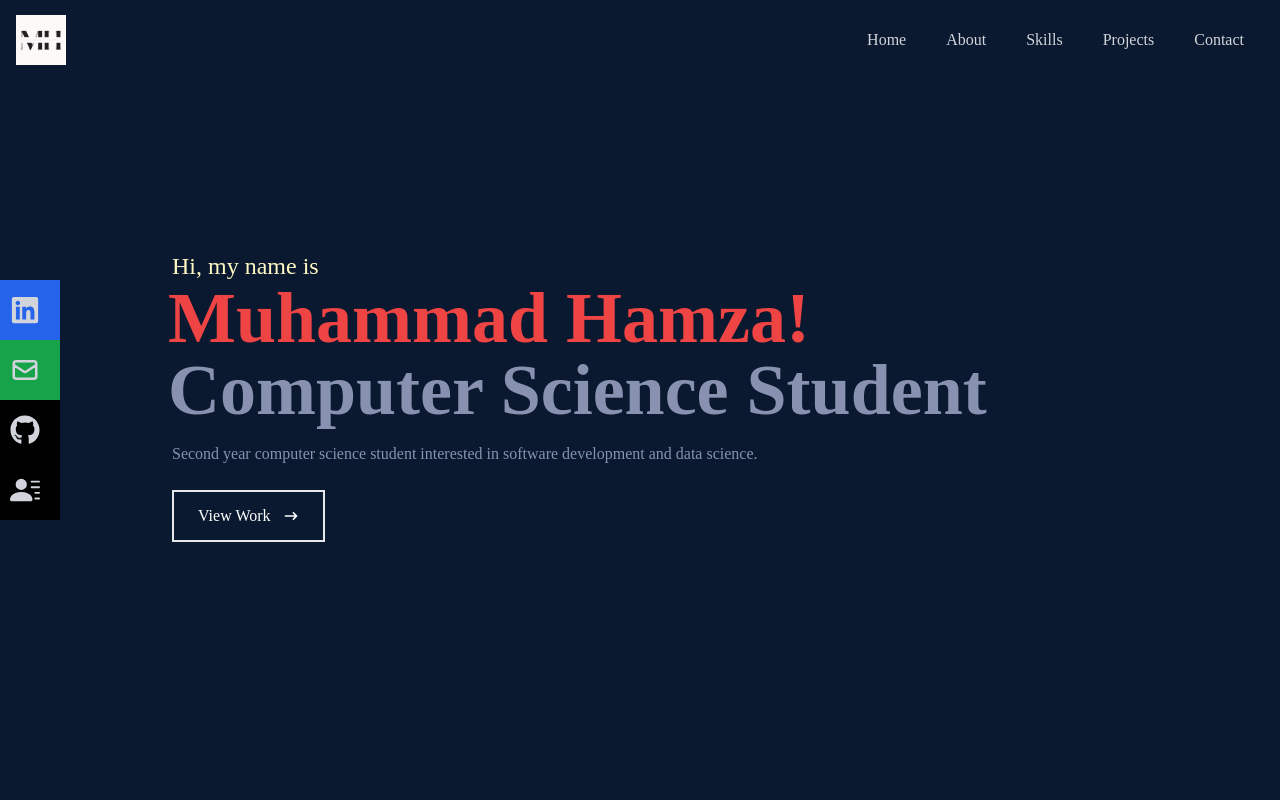
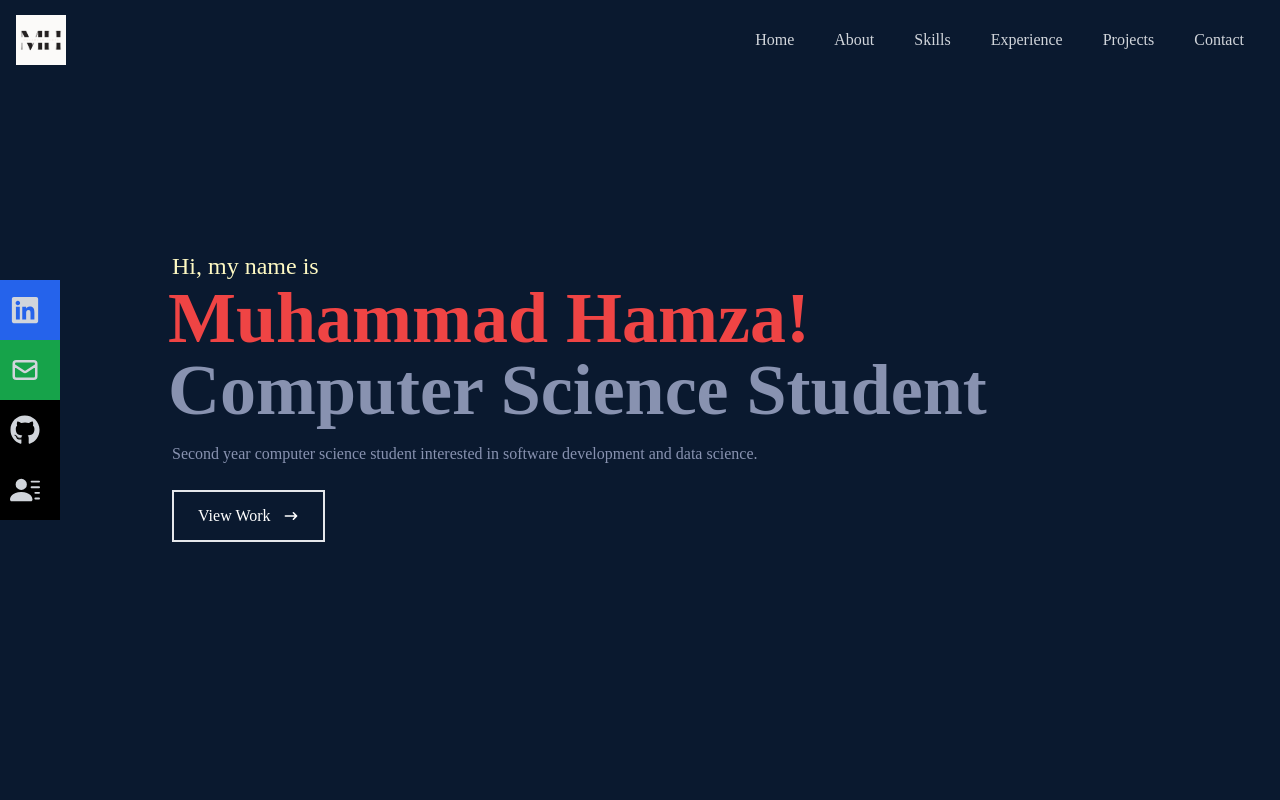
Before and after one commit to muhammadhamza14210/Portfolio, a React (Create React App) app: page / in a window 1280 px wide. Shown: the top 800 px of the page. Built offline with nearby package versions, Linux system fonts and the light colour scheme.

Commit message:
Added experience in navbar

```diff
--- a/src/components/Navbar.jsx
+++ b/src/components/Navbar.jsx
@@ -23,6 +23,7 @@ const Navbar = () => {
             <li><Link to="home" spy={true} smooth={true}  duration={500}>Home</Link></li>
             <li><Link to="about" spy={true} smooth={true}  duration={500}>About</Link></li>
             <li><Link to="skills" spy={true} smooth={true}  duration={500}>Skills</Link></li>
+            <li><Link to="experience" spy={true} smooth={true}  duration={500}>Experience</Link></li>
             <li><Link to="work" spy={true} smooth={true}  duration={500}>Projects</Link></li>
             <li><Link to="contact" spy={true} smooth={true}  duration={500}>Contact</Link></li>
         </ul>
@@ -37,6 +38,7 @@ const Navbar = () => {
                 <li className = "py-6 text-3xl"><Link onClick ={handleClick} to="home" spy={true} smooth={true}  duration={500}>Home</Link></li>
                 <li className = "py-6 text-3xl"><Link onClick ={handleClick} to="about" spy={true} smooth={true}  duration={500}>About</Link></li>
                 <li className = "py-6 text-3xl"><Link onClick ={handleClick} to="skills" spy={true} smooth={true}  duration={500}>Skills</Link></li>
+                <li className = "py-6 text-3xl"><Link onClick ={handleClick} to="experience" spy={true} smooth={true}  duration={500}>Experience</Link></li>
                 <li className = "py-6 text-3xl"><Link onClick ={handleClick} to="work" spy={true} smooth={true}  duration={500}>Projects</Link></li>
                 <li className = "py-6 text-3xl"><Link onClick ={handleClick} to="contact" spy={true} smooth={true}  duration={500}>Contact</Link></li>
             </ul>
```
